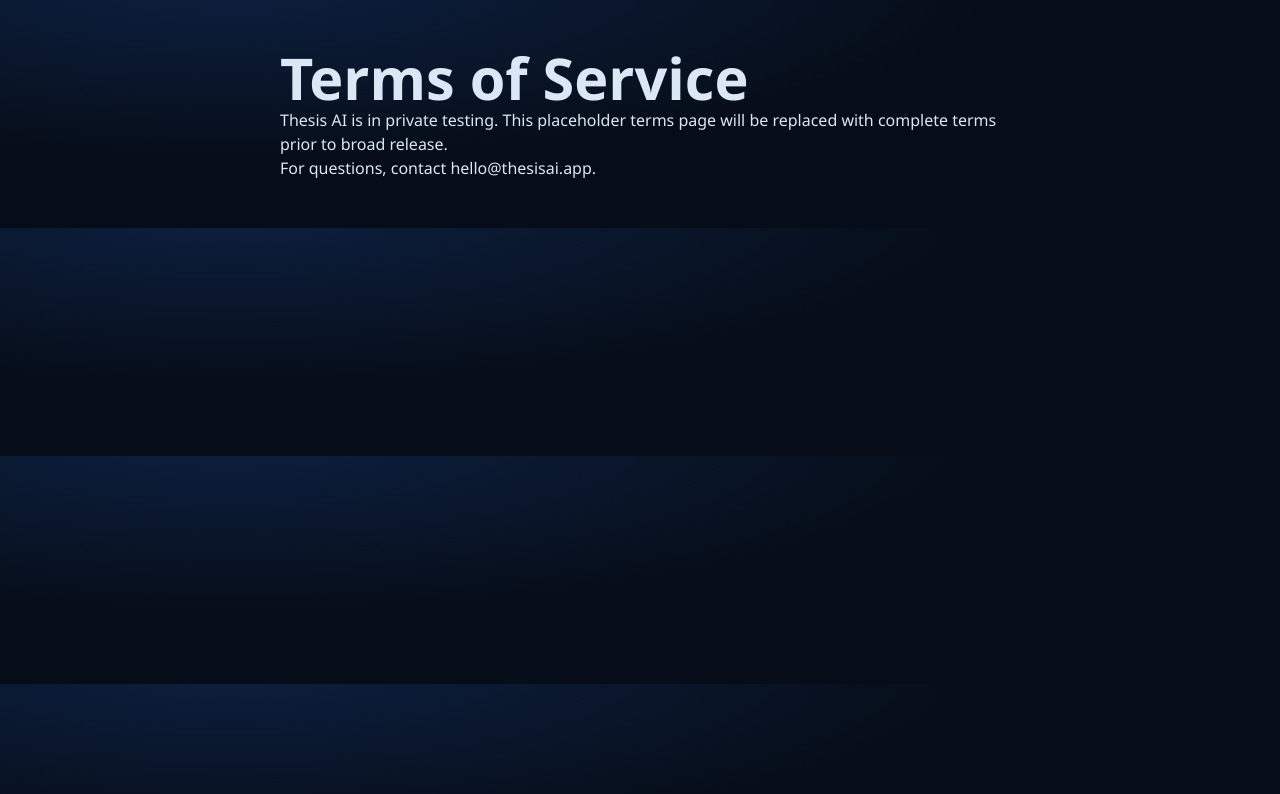
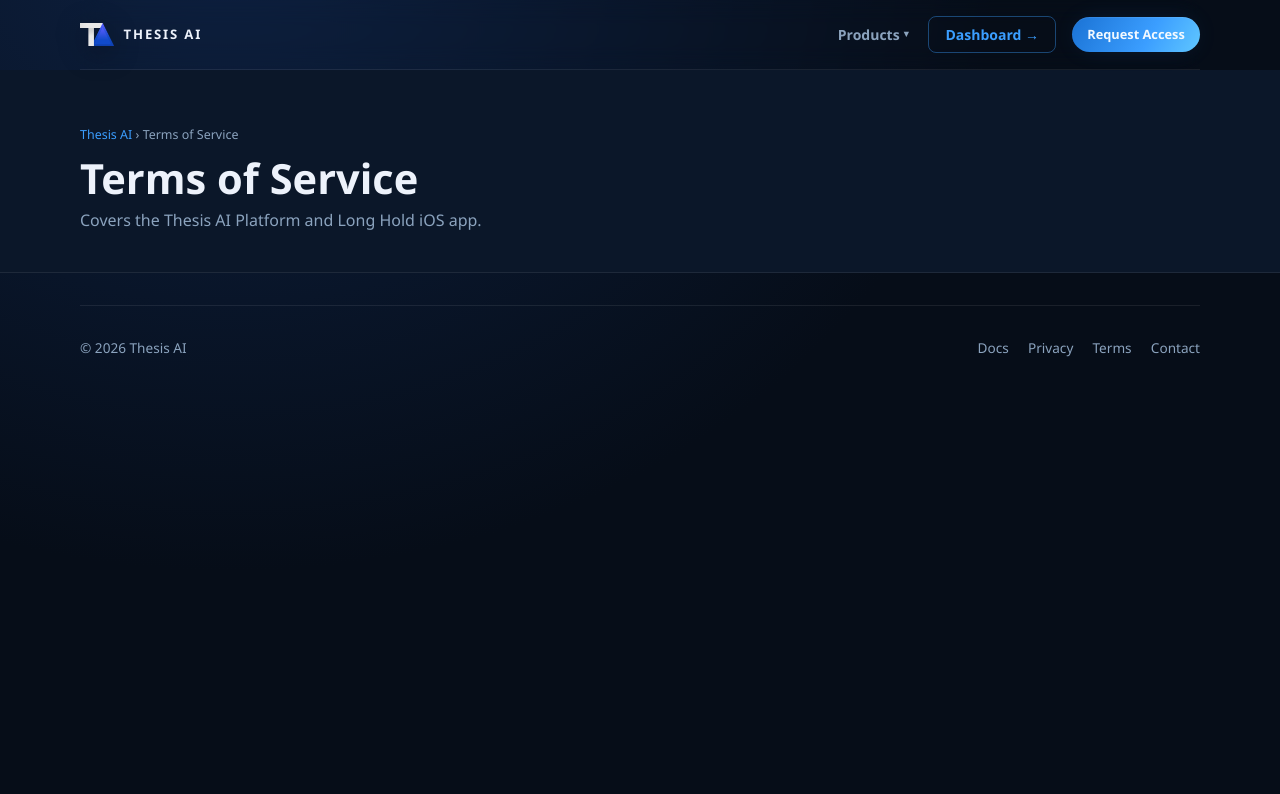
Before and after one commit to thesisai-hq/thesisai-website, a Next.js app: page /terms in a window 1280 px wide. Shown: the top 794 px of the page. Built offline with nearby package versions, Linux system fonts and the light colour scheme; no server answers.

Commit message:
feat: terms page scaffold with header and metadata

```diff
--- a/app/terms/page.tsx
+++ b/app/terms/page.tsx
@@ -1,14 +1,70 @@
+import type { Metadata } from 'next';
+import SiteNav from '../components/SiteNav';
+
+export const metadata: Metadata = {
+  title: 'Terms of Service — Thesis AI',
+  description:
+    'Terms of service governing use of Thesis AI products including the Thesis AI Platform and Long Hold iOS app.',
+};
+
+const tocSections = [
+  { id: 'acceptance', label: '1. Acceptance of Terms' },
+  { id: 'services', label: '2. Description of Services' },
+  { id: 'platform-beta', label: '3. Platform Beta Terms' },
+  { id: 'long-hold-billing', label: '4. Long Hold Billing' },
+  { id: 'accounts', label: '5. Accounts' },
+  { id: 'acceptable-use', label: '6. Acceptable Use' },
+  { id: 'ip', label: '7. Intellectual Property' },
+  { id: 'not-financial-advice', label: '8. Not Financial Advice' },
+  { id: 'ai-content', label: '9. AI-Generated Content' },
+  { id: 'privacy', label: '10. Privacy' },
+  { id: 'disclaimers', label: '11. Disclaimers' },
+  { id: 'liability', label: '12. Limitation of Liability' },
+  { id: 'indemnification', label: '13. Indemnification' },
+  { id: 'changes', label: '14. Changes to Terms' },
+  { id: 'governing-law', label: '15. Governing Law' },
+  { id: 'contact', label: '16. Contact' },
+];
+
 export default function TermsPage() {
   return (
-    <main style={{ margin: '0 auto', maxWidth: 760, padding: '3rem 1.25rem', color: '#dbe7f4' }}>
-      <h1>Terms of Service</h1>
-      <p>
-        Thesis AI is in private testing. This placeholder terms page will be replaced with complete terms prior to
-        broad release.
-      </p>
-      <p>
-        For questions, contact <a href="mailto:hello@thesisai.app">hello@thesisai.app</a>.
-      </p>
+    <main className="page">
+      <SiteNav />
+
+      {/* Page Header */}
+      <div
+        style={{
+          background: 'var(--bg-soft)',
+          borderBottom: '1px solid var(--glass-border)',
+          padding: '3.5rem 0 2.5rem',
+        }}
+      >
+        <div className="section-wrap">
+          <p style={{ fontSize: '0.78rem', color: 'var(--muted)', marginBottom: '0.75rem' }}>
+            <a href="/" style={{ color: 'var(--accent)', textDecoration: 'none' }}>
+              Thesis AI
+            </a>
+            {' › Terms of Service'}
+          </p>
+          <h1 style={{ fontSize: 'clamp(1.8rem, 3.5vw, 2.6rem)', marginBottom: '0.5rem' }}>
+            Terms of Service
+          </h1>
+          <p style={{ color: 'var(--muted)', margin: 0 }}>
+            Covers the Thesis AI Platform and Long Hold iOS app.
+          </p>
+        </div>
+      </div>
+
+      {/* Footer */}
+      <footer className="footer section-wrap">
+        <p>© {new Date().getFullYear()} Thesis AI</p>
+        <nav>
+          <a href="/docs">Docs</a>
+          <a href="/privacy">Privacy</a>
+          <a href="/terms">Terms</a>
+          <a href="mailto:hello@thesisai.app">Contact</a>
+        </nav>
+      </footer>
     </main>
   );
 }
```
